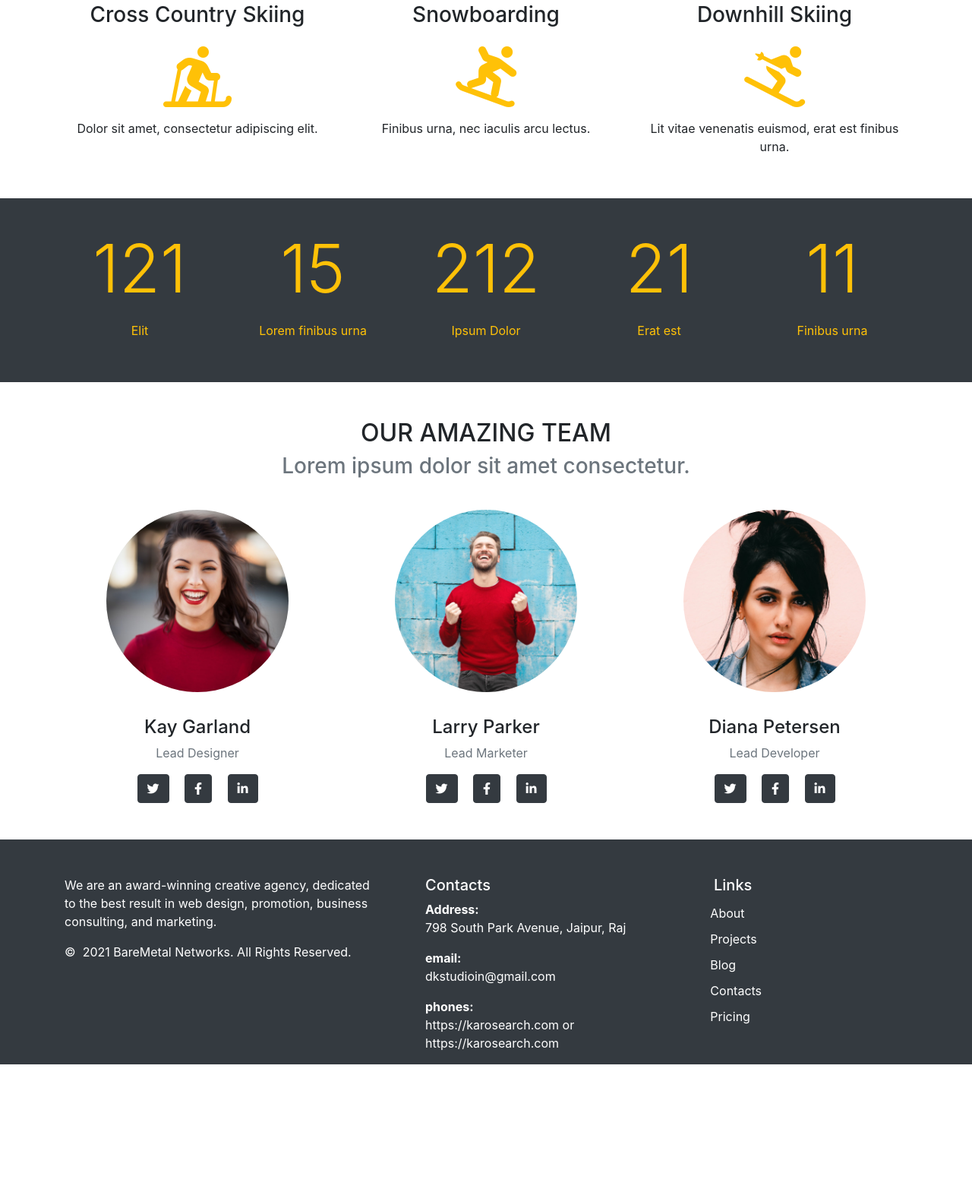
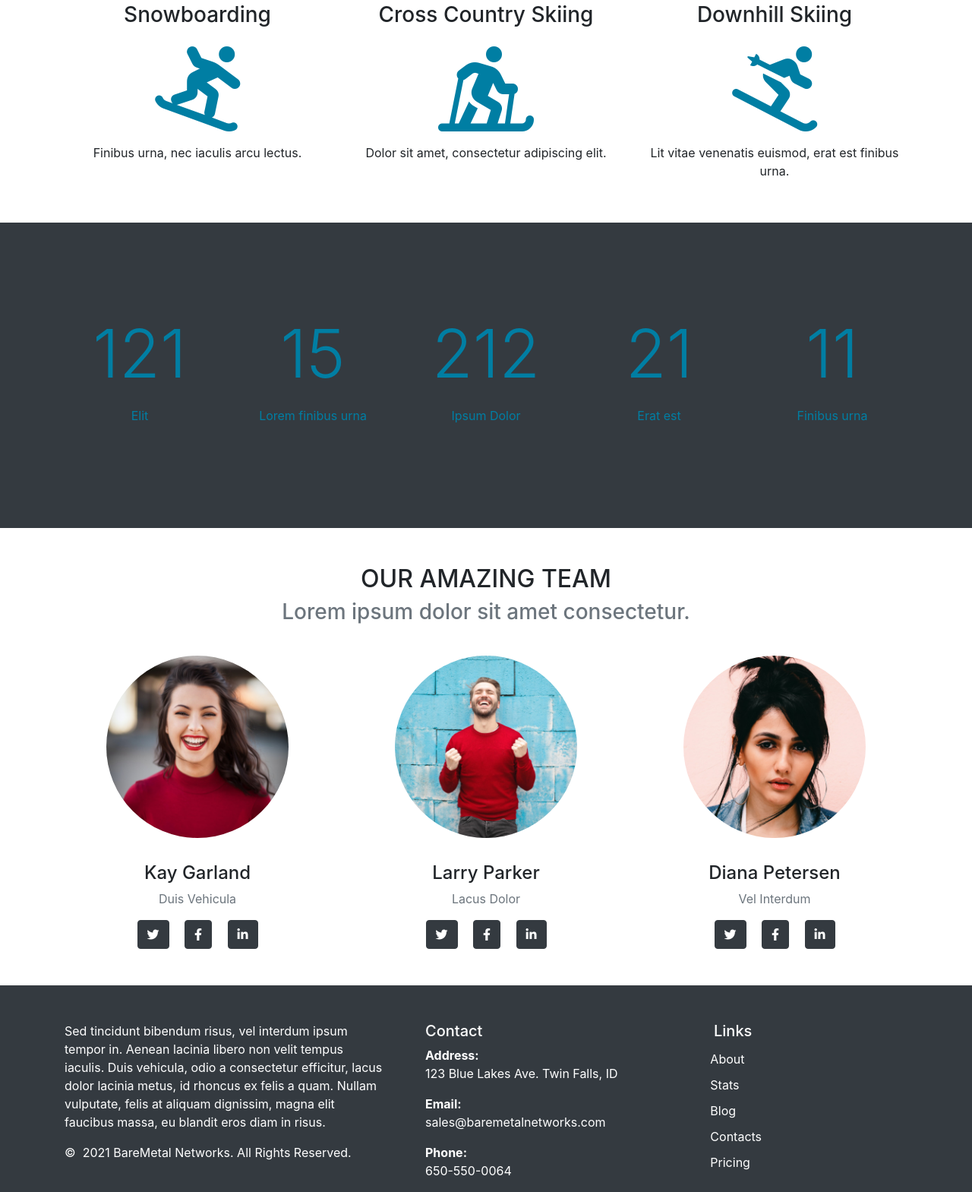
Before and after one commit to BareMetalNetworks/Demo4, a plain HTML site: page index.html in a window 1280 px wide. Shown: the part 1117-2686 px from the top of the page at 76% size. Before the commit the page ends 2518 px from the top, so only its background shows below. Drawn offline with nearby package versions, Linux system fonts and the light colour scheme.

Commit message:
changed copy

```diff
--- a/index.html
+++ b/index.html
@@ -15,7 +15,7 @@
 
 
     <link rel="stylesheet" href="style/style.css"/>
-    <title>Hello, world!</title>
+    <title>Demo Inc.</title>
   </head>
   <body>
 
@@ -65,26 +65,27 @@
     <h1>What We Do</h1>
     <p>Lorem ipsum dolor sit amet, consectetur adipiscing elit. Donec ullamcorper, elit vitae venenatis euismod, erat est finibus urna, nec iaculis arcu lectus nec eros.</p>
   <div class="row">
+
+    <div class="col-sm mt-3">
+      <h3>Snowboarding</h3>
+      <i class="fas fa-snowboarding fa-7x  my-3"></i>
+      <p>Finibus urna, nec iaculis arcu lectus.</p>
+    </div>
     <div class="col-sm mt-3">
       <h3>Cross Country Skiing</h3>
-      <i class="fas fa-skiing-nordic fa-5x text-warning my-3"></i>
+      <i class="fas fa-skiing-nordic fa-7x  my-3"></i>
       <p>Dolor sit amet, consectetur adipiscing elit.</p>
     </div>
     <div class="col-sm mt-3">
-      <h3>Snowboarding</h3>
-      <i class="fas fa-snowboarding fa-5x text-warning my-3"></i>
-      <p>Finibus urna, nec iaculis arcu lectus.</p>
-    </div>
-    <div class="col-sm mt-3">
       <h3>Downhill Skiing</h3>
-      <i class="fas fa-skiing fa-5x text-warning my-3"></i>
+      <i class="fas fa-skiing fa-7x  my-3"></i>
       <p>Lit vitae venenatis euismod, erat est finibus urna.</p>
     </div>
   </div>
 </div>
 </section>
 
-<section class="stats bg-dark text-warning text-center" id="stats">
+<section class="stats bg-dark text-center" id="stats">
   <div class="container">
     <div class="row">
       <div class="col"><p class="display-2">121</p><p>Elit</p></div>
@@ -99,13 +100,6 @@
 
 
 
-    <!-- Optional JavaScript -->
-    <!-- jQuery first, then Popper.js, then Bootstrap JS -->
-    <script src="https://code.jquery.com/jquery-3.2.1.slim.min.js" integrity="sha384-KJ3o2DKtIkvYIK3UENzmM7KCkRr/rE9/Qpg6aAZGJwFDMVNA/GpGFF93hXpG5KkN" crossorigin="anonymous"></script>
-    <script src="https://cdnjs.cloudflare.com/ajax/libs/popper.js/1.12.9/umd/popper.min.js" integrity="sha384-ApNbgh9B+Y1QKtv3Rn7W3mgPxhU9K/ScQsAP7hUibX39j7fakFPskvXusvfa0b4Q" crossorigin="anonymous"></script>
-    <script src="https://maxcdn.bootstrapcdn.com/bootstrap/4.0.0/js/bootstrap.min.js" integrity="sha384-JZR6Spejh4U02d8jOt6vLEHfe/JQGiRRSQQxSfFWpi1MquVdAyjUar5+76PVCmYl" crossorigin="anonymous"></script>
-
-
 <!-- Team-->
 <section class="page-section bg-faded mt-5" id="team">
     <div class="container text-center">
@@ -118,7 +112,7 @@
                 <div class="team-member">
                     <img class="mx-auto rounded-circle" src="img/team-01.jpg" alt="" />
                     <h4>Kay Garland</h4>
-                    <p class="text-muted">Lead Designer</p>
+                    <p class="text-muted">Duis Vehicula</p>
                     <a class="btn btn-dark btn-social mx-2" href="#!"><i class="fab fa-twitter"></i></a>
                     <a class="btn btn-dark btn-social mx-2" href="#!"><i class="fab fa-facebook-f"></i></a>
                     <a class="btn btn-dark btn-social mx-2" href="#!"><i class="fab fa-linkedin-in"></i></a>
@@ -128,7 +122,7 @@
                 <div class="team-member">
                     <img class="mx-auto rounded-circle" src="img/team-02.jpg" alt="" />
                     <h4>Larry Parker</h4>
-                    <p class="text-muted">Lead Marketer</p>
+                    <p class="text-muted">Lacus Dolor</p>
                     <a class="btn btn-dark btn-social mx-2" href="#!"><i class="fab fa-twitter"></i></a>
                     <a class="btn btn-dark btn-social mx-2" href="#!"><i class="fab fa-facebook-f"></i></a>
                     <a class="btn btn-dark btn-social mx-2" href="#!"><i class="fab fa-linkedin-in"></i></a>
@@ -138,7 +132,7 @@
                 <div class="team-member">
                     <img class="mx-auto rounded-circle" src="img/team-03.jpg" alt="" />
                     <h4>Diana Petersen</h4>
-                    <p class="text-muted">Lead Developer</p>
+                    <p class="text-muted">Vel Interdum</p>
                     <a class="btn btn-dark btn-social mx-2" href="#!"><i class="fab fa-twitter"></i></a>
                     <a class="btn btn-dark btn-social mx-2" href="#!"><i class="fab fa-facebook-f"></i></a>
                     <a class="btn btn-dark btn-social mx-2" href="#!"><i class="fab fa-linkedin-in"></i></a>
@@ -154,32 +148,32 @@
           <div class="row row-30">
             <div class="col-md-4 col-xl-5 mt-5">
               <div class="pr-xl-4">
-                <p>We are an award-winning creative agency, dedicated to the best result in web design, promotion, business consulting, and marketing.</p>
+                <p>Sed tincidunt bibendum risus, vel interdum ipsum tempor in. Aenean lacinia libero non velit tempus iaculis. Duis vehicula, odio a consectetur efficitur, lacus dolor lacinia metus, id rhoncus ex felis a quam. Nullam vulputate, felis at aliquam dignissim, magna elit faucibus massa, eu blandit eros diam in risus.</p>
                 <!-- Rights-->
                 <p class="rights"><span>©  </span><span class="copyright-year">2021</span><span> </span><span>BareMetal Networks</span><span>. </span><span>All Rights Reserved.</span></p>
               </div>
             </div>
             <div class="col-md-4 mt-5">
-              <h5>Contacts</h5>
+              <h5>Contact</h5>
               <dl class="contact-list">
                 <dt>Address:</dt>
-                <dd>798 South Park Avenue, Jaipur, Raj</dd>
+                <dd>123 Blue Lakes Ave. Twin Falls, ID</dd>
               </dl>
               <dl class="contact-list">
-                <dt>email:</dt>
-                <dd><a href="mailto:#">dkstudioin@gmail.com</a></dd>
+                <dt>Email:</dt>
+                <dd><a href="mailto:#">sales@baremetalnetworks.com</a></dd>
               </dl>
               <dl class="contact-list">
-                <dt>phones:</dt>
-                <dd><a href="tel:#">https://karosearch.com</a> <span>or</span> <a href="tel:#">https://karosearch.com</a>
+                <dt>Phone:</dt>
+                <dd><a href="tel:#">650-550-0064</a>
                 </dd>
               </dl>
             </div>
             <div class="col-md-4 col-xl-3 mt-5">
               <h5>Links</h5>
               <ul class="nav-list">
-                <li><a href="#">About</a></li>
-                <li><a href="#">Projects</a></li>
+                <li><a href="#about">About</a></li>
+                <li><a href="#stats">Stats</a></li>
                 <li><a href="#">Blog</a></li>
                 <li><a href="#">Contacts</a></li>
                 <li><a href="#">Pricing</a></li>
@@ -191,5 +185,13 @@
       </footer>
 
 
+
+    <!-- Optional JavaScript -->
+    <!-- jQuery first, then Popper.js, then Bootstrap JS -->
+    <script src="https://code.jquery.com/jquery-3.2.1.slim.min.js" integrity="sha384-KJ3o2DKtIkvYIK3UENzmM7KCkRr/rE9/Qpg6aAZGJwFDMVNA/GpGFF93hXpG5KkN" crossorigin="anonymous"></script>
+    <script src="https://cdnjs.cloudflare.com/ajax/libs/popper.js/1.12.9/umd/popper.min.js" integrity="sha384-ApNbgh9B+Y1QKtv3Rn7W3mgPxhU9K/ScQsAP7hUibX39j7fakFPskvXusvfa0b4Q" crossorigin="anonymous"></script>
+    <script src="https://maxcdn.bootstrapcdn.com/bootstrap/4.0.0/js/bootstrap.min.js" integrity="sha384-JZR6Spejh4U02d8jOt6vLEHfe/JQGiRRSQQxSfFWpi1MquVdAyjUar5+76PVCmYl" crossorigin="anonymous"></script>
+
+
   </body>
 </html>
--- a/style/style.css
+++ b/style/style.css
@@ -11,15 +11,23 @@
 	color: #000;
 }
 
-.navbar .link {
+.navbar a {
 	color: #000;
+}
+
+.navbar a:hover {
+	color: #007ea3;
 }
 .about {
 	padding: 5vh 0;
 }
 
 .stats {
-	padding: 5vh 0;
+	padding: 15vh 0;
+}
+
+.stats p {
+	color: #007ea3;
 }
 
 .team {
@@ -31,6 +39,12 @@
 	height: 15rem;
 	margin: 2rem 0;
 }
+
+i.fas {
+	color: #007ea3;
+
+}
+
 
 
 
```
Also changed, not shown: img/logo2.png.
